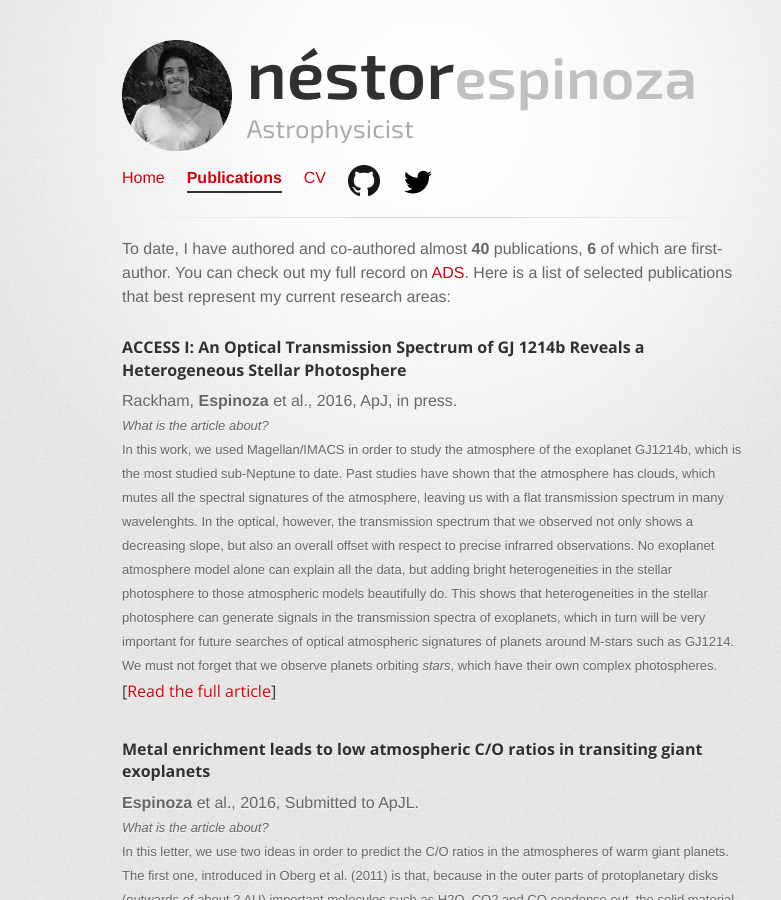
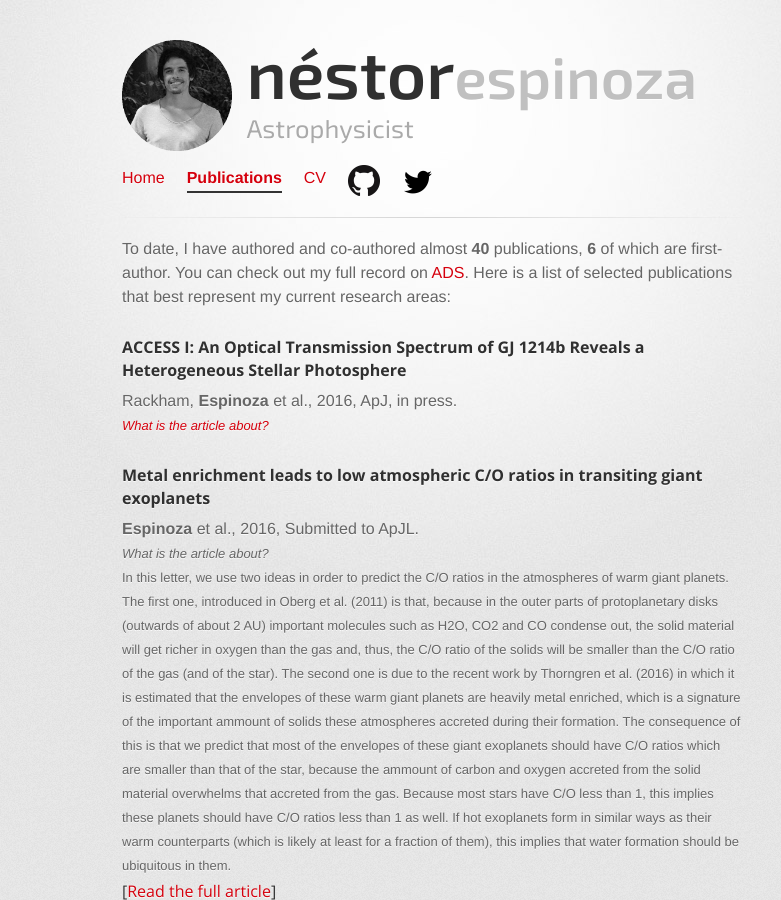
Before and after one commit to cphyc/cphyc.github.io, a Jekyll site: the page built from publications/index.html, in a window 1280 px wide and 900 px high. Shown: the whole window, without its empty margins (208-989 px from the left). Built offline with Jekyll 4.4.1, drawn with Linux system fonts in a browser that asks for light colours.

Commit message:
Small test.

```diff
--- a/publications/index.html
+++ b/publications/index.html
@@ -13,7 +13,8 @@ Here is a list of selected publications that best represent my current research
   <div class="job">
     <h4><b>ACCESS I: An Optical Transmission Spectrum of GJ 1214b Reveals a Heterogeneous Stellar Photosphere</b></h4>
     Rackham, <b>Espinoza</b> et al., 2016, ApJ, in press.<br>
-    <font size="2" align="justify"><i>What is the article about?</i> <br>
+    <a href="#" onclick="document.getElementById('hiddenText').style.display="block"; return false;"><font size="2" align="justify"><i>What is the article about?</i></a><br>
+    <div style="display: none;" id="hiddenText">
        In this work, we used Magellan/IMACS in order to study the atmosphere of the
        exoplanet GJ1214b, which is the most studied sub-Neptune to date. Past studies have shown that the atmosphere
        has clouds, which mutes all the spectral signatures of the atmosphere, leaving us with a flat transmission
@@ -24,6 +25,7 @@ Here is a list of selected publications that best represent my current research
        exoplanets, which in turn will be very important for future searches of optical atmospheric signatures of planets around M-stars such as
        GJ1214. We must not forget that we observe planets orbiting <i>stars</i>, which have their own complex photospheres.</font>
     <h5>[<a href="https://arxiv.org/abs/1612.00228" target="_blank">Read the full article</a>]</h5>
+    </div>
   </div>
   <br>
   <div class="job">
```
